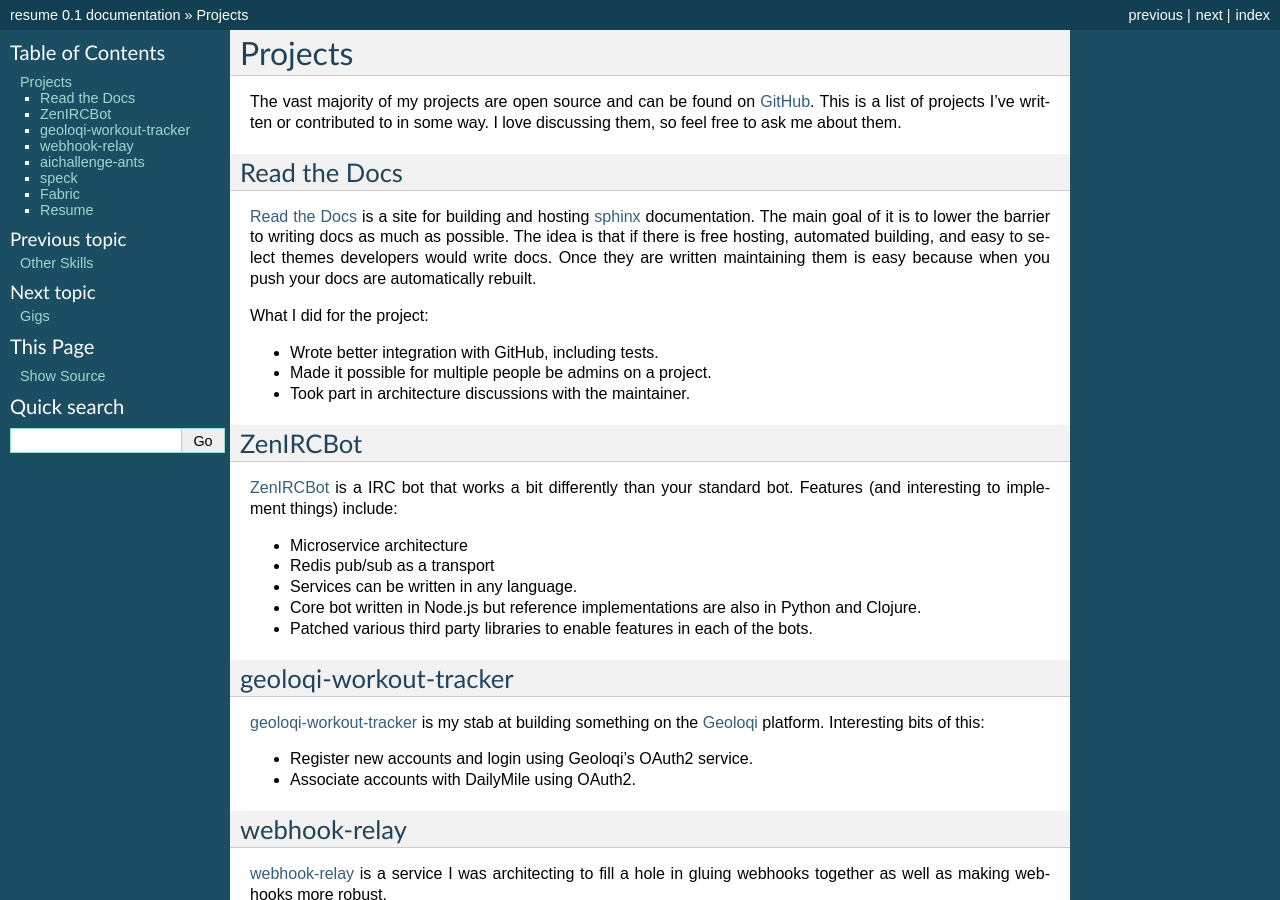
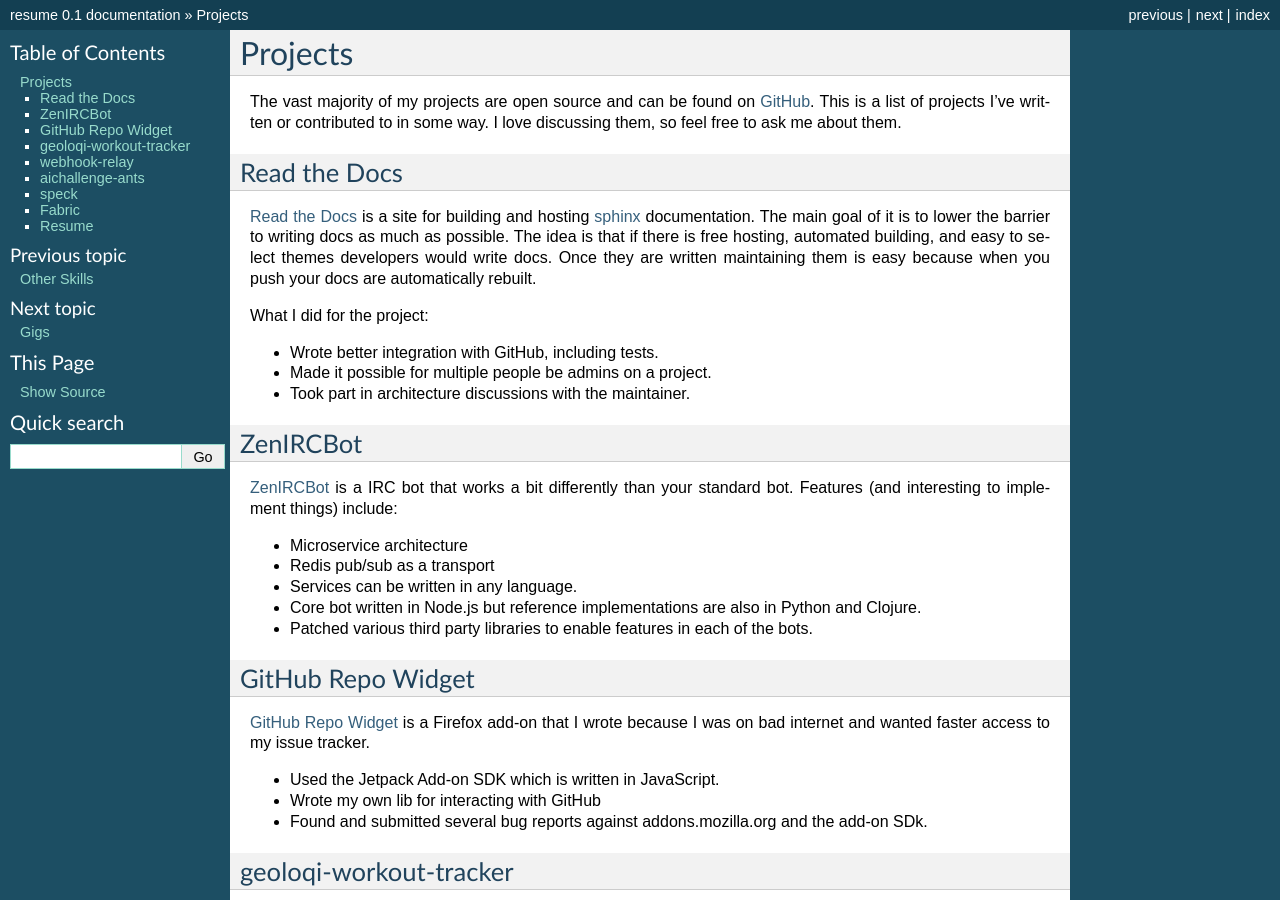
Before and after one commit to wraithan/resume, a Sphinx documentation site: the page built from docs/projects.rst, in a window 1280 px wide and 900 px high. Built offline with Sphinx 7.4.7, drawn with Linux system fonts in a browser that asks for light colours.

Commit message:
adding github-repo-widget to projects

```diff
--- a/docs/projects.rst
+++ b/docs/projects.rst
@@ -37,6 +37,18 @@
   in Python and Clojure.
 * Patched various third party libraries to enable features in each of
   the bots.
+
+##################
+GitHub Repo Widget
+##################
+
+`GitHub Repo Widget`_ is a Firefox add-on that I wrote because I was
+on bad internet and wanted faster access to my issue tracker.
+
+* Used the Jetpack Add-on SDK which is written in JavaScript.
+* Wrote my own lib for interacting with GitHub
+* Found and submitted several bug reports against addons.mozilla.org
+  and the add-on SDk.
 
 #######################
 geoloqi-workout-tracker
@@ -100,6 +112,7 @@
 .. _GitHub: https://github.com/wraithan
 .. _`Read the Docs`: http://readthedocs.org/
 .. _sphinx: http://sphinx.pocoo.org/
+.. _`GitHub Repo Widget`: https://addons.mozilla.org/en-US/firefox/addon/github-repo-widget/
 .. _geoloqi-workout-tracker: https://github.com/wraithan/geoloqi-workout-tracker
 .. _Geoloqi: http://geoloqi.com/
 .. _geoloqi-python: https://github.com/wraithan/geoloqi-python
```
